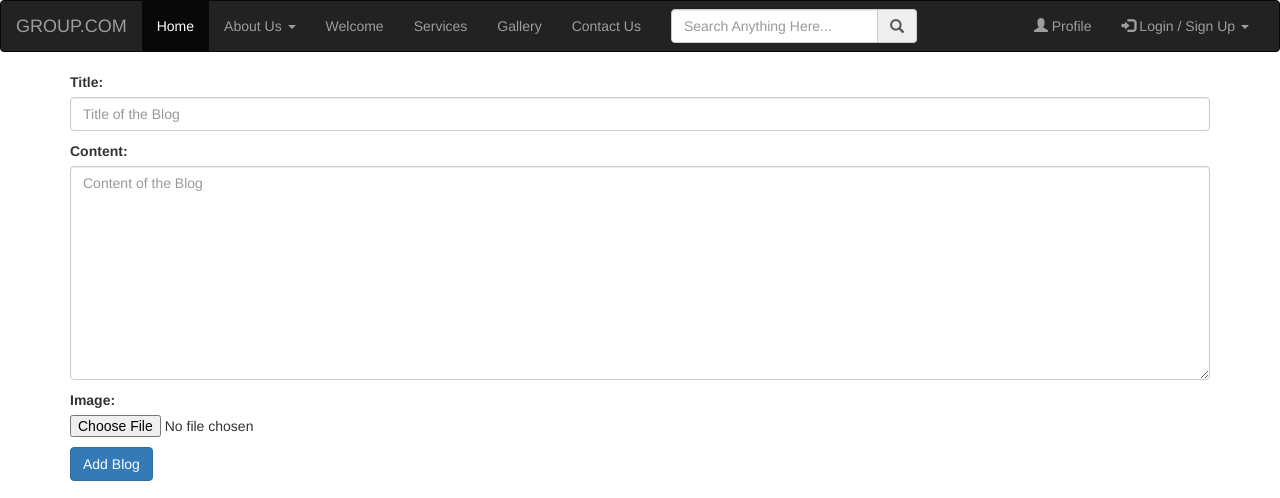
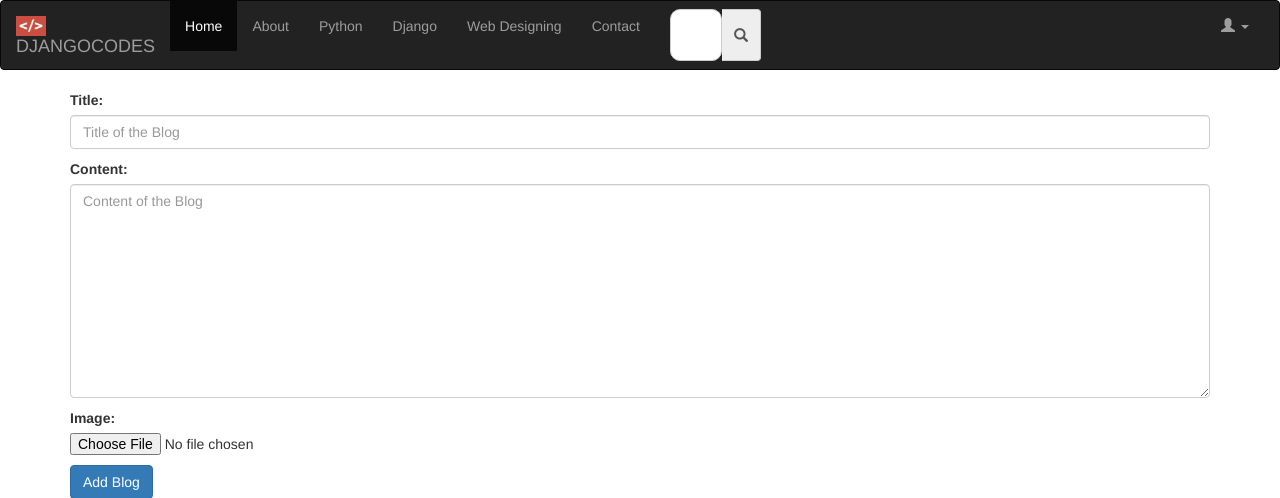
Before and after one commit to Darshan2923/Django_Projects_February, a Django app: page /add_blogs/ in a window 1280 px wide. Shown: the top 498 px of the page. Run offline with Django 4.2, Linux system fonts and the light colour scheme; a user stored in the database is signed in; some libraries are stand-ins or nearby versions.

Commit message:
Added navbar functions

```diff
--- a/djangocodes/codeapp/templates/codeapp/base.html
+++ b/djangocodes/codeapp/templates/codeapp/base.html
@@ -1,4 +1,5 @@
 <!DOCTYPE html>
+{% load static %}
 <html lang="en">
 
 <head>
@@ -7,6 +8,25 @@
     <link rel="stylesheet" href="https://maxcdn.bootstrapcdn.com/bootstrap/3.3.7/css/bootstrap.min.css">
     <title>DjangoCodes - {% block title %}{% endblock title %}</title>
 </head>
+
+<style>
+    .search-hover {
+        border: 1px solid #ccc;
+        outline: none;
+        background-size: 22px;
+        background-position: 13px;
+        border-radius: 10px;
+        width: 50px;
+        height: 50px;
+        padding: 25px;
+        transition: all 0.5s;
+    }
+
+    .search-hover:hover {
+        width: 300px;
+        padding-left: 50px;
+    }
+</style>
 
 <body>
     <div class="navbar navbar-inverse">
@@ -18,35 +38,27 @@
                         <button class="navbar-toggle" data-target="#mobile_menu" data-toggle="collapse"><span
                                 class="icon-bar"></span><span class="icon-bar"></span><span
                                 class="icon-bar"></span></button>
-                        <a href="#" class="navbar-brand">GROUP.COM</a>
+                        <a href="{% url 'index' %}" class="navbar-brand d-flex"><img
+                                src="{% static 'codeapp/images/nav_logo.jpg' %}" width="30px" height="20px" alt="">
+                            DJANGOCODES</a>
                     </div>
 
                     <div class="navbar-collapse collapse" id="mobile_menu">
                         <ul class="nav navbar-nav">
                             <li class="active"><a href="#">Home</a></li>
-                            <li><a href="#" class="dropdown-toggle" data-toggle="dropdown">About Us <span
-                                        class="caret"></span></a>
-                                <ul class="dropdown-menu">
-                                    <li><a href="#">About One</a></li>
-                                    <li><a href="#">About Two</a></li>
-                                    <li><a href="#">About Three</a></li>
-                                    <li><a href="#">About Four</a></li>
-                                    <li><a href="#">About Five</a></li>
-                                    <li><a href="#">About Six</a></li>
-                                </ul>
-                            </li>
-                            <li><a href="#">Welcome</a></li>
-                            <li><a href="#">Services</a></li>
-                            <li><a href="#">Gallery</a></li>
-                            <li><a href="#">Contact Us</a></li>
+                            <li><a href="#">About </a></li>
+                            <li><a href="#">Python</a></li>
+                            <li><a href="#">Django</a></li>
+                            <li><a href="#">Web Designing</a></li>
+                            <li><a href="#">Contact</a></li>
                         </ul>
                         <ul class="nav navbar-nav">
                             <li>
                                 <form action="" class="navbar-form">
                                     <div class="form-group">
                                         <div class="input-group">
-                                            <input type="search" name="search" id=""
-                                                placeholder="Search Anything Here..." class="form-control">
+                                            <input type="search" name="search" id="" placeholder="Search Here..."
+                                                class=" search-hover">
                                             <span class="input-group-addon"><span
                                                     class="glyphicon glyphicon-search"></span></span>
                                         </div>
@@ -56,13 +68,13 @@
                         </ul>
 
                         <ul class="nav navbar-nav navbar-right">
-                            <li><a href="#"><span class="glyphicon glyphicon-user"></span> Profile</a></li>
+
                             <li><a href="#" class="dropdown-toggle" data-toggle="dropdown"><span
-                                        class="glyphicon glyphicon-log-in"></span> Login / Sign Up <span
-                                        class="caret"></span></a>
+                                        class="glyphicon glyphicon-user"></span> <span class="caret"></span></a>
                                 <ul class="dropdown-menu">
-                                    <li><a href="#">Login</a></li>
-                                    <li><a href="#">Sign Up</a></li>
+                                    <li><a href="{% url 'profile_page' %}">Profile</a></li>
+                                    <li><a href="{% url 'login_page' %}">Login</a></li>
+                                    <li><a href="{% url 'register_page' %}">Sign Up</a></li>
                                 </ul>
                             </li>
                         </ul>
--- a/djangocodes/codeapp/templates/codeapp/edit_profile.html
+++ b/djangocodes/codeapp/templates/codeapp/edit_profile.html
@@ -1,4 +1,4 @@
-{% extends 'blogapp/base.html' %}
+{% extends 'codeapp/base.html' %}
 
 {% block content %}
 <form action="/edit_profile/" enctype="multipart/form-data" method="POST"> {% csrf_token %}
--- a/djangocodes/codeapp/views.py
+++ b/djangocodes/codeapp/views.py
@@ -56,7 +56,7 @@ def blogs_comments(request, slug):
 
 # Profile pages
 def profile_page(request):
-    return render(request,'profile_page.html')
+    return render(request,'codeapp/profile_page.html')
 
 def edit_profile(request):
     form=None
```
Also changed, not shown: djangocodes/codeapp/static/codeapp/images/nav_logo.jpg (added).
